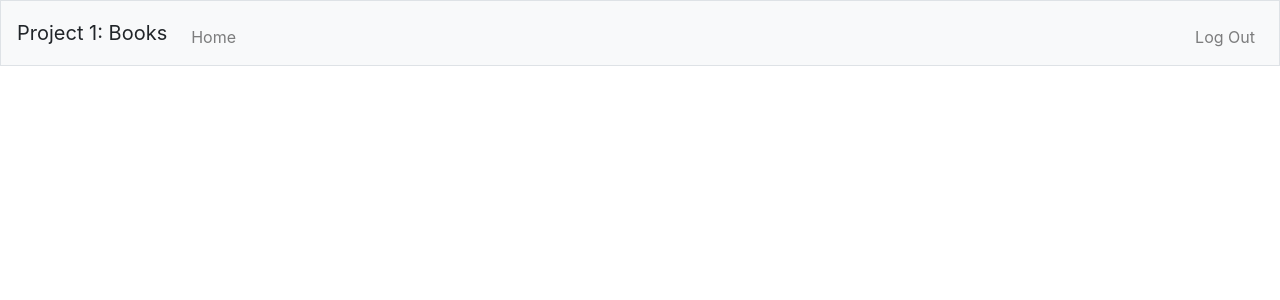
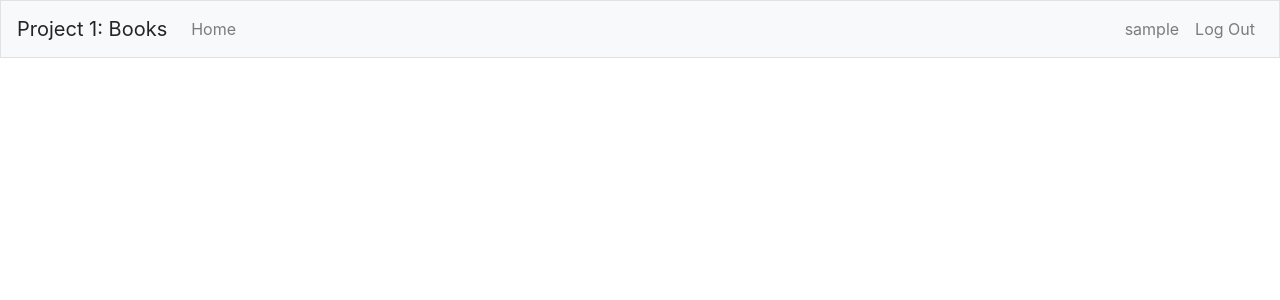
Before and after one commit to marcorichetta/cs50w-project1, a Flask app: page / in a window 1280 px wide. Shown: the top 300 px of the page. Run offline with Flask 2, Linux system fonts and the light colour scheme; the visitor is signed in with stand-in values (Sample User, id 1); some libraries are stand-ins or nearby versions.

Commit message:
Current user added to navbar layout

```diff
--- a/application.py
+++ b/application.py
@@ -68,6 +68,7 @@ def login():
 
         # Remember which user has logged in
         session["user_id"] = result[0]
+        session["user_name"] = result[1]
 
         # Redirect user to home page
         return redirect("/")
--- a/templates/layout.html
+++ b/templates/layout.html
@@ -30,15 +30,16 @@
         </button>
         <div class="navbar-collapse collapse" id="navbarNavDropdown">
             {% if session.user_id %}
-                <ul class="navbar-nav mr-auto mt-2">
+                <ul class="navbar-nav mr-auto">
                     <li class="nav-item"><a class="nav-link" href="/">Home</a></li>
                 </ul>
-                <ul class="navbar-nav ml-auto mt-2">
+                <ul class="navbar-nav ml-auto">
+                    <li class="nav-item"><a class="nav-link" href="#">{{ session.user_name }}</a></li>
                     <li class="nav-item"><a class="nav-link" href="/logout">Log Out</a></li>
                 </ul>
             {% else %}
-                <ul class="navbar-nav ml-auto mt-2">
-                    <li class="nav-item"><a class="nav-link" href="/register">Register</a></li>
+                <ul class="navbar-nav ml-auto">
+                    <li class="nav-item"><a class="nav-link alert-primary" href="/register">Register</a></li>
                     <li class="nav-item"><a class="nav-link" href="/login">Login</a></li>
                 </ul>
             {% endif %}
```
